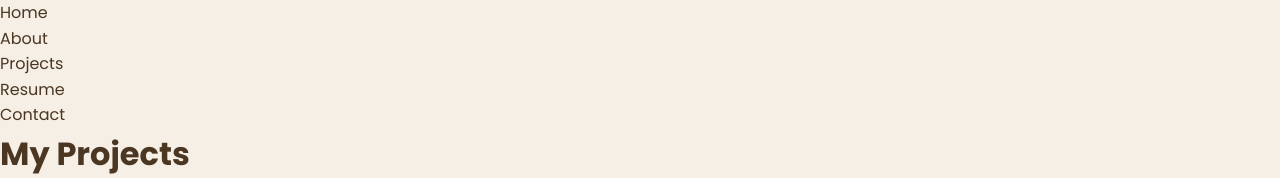
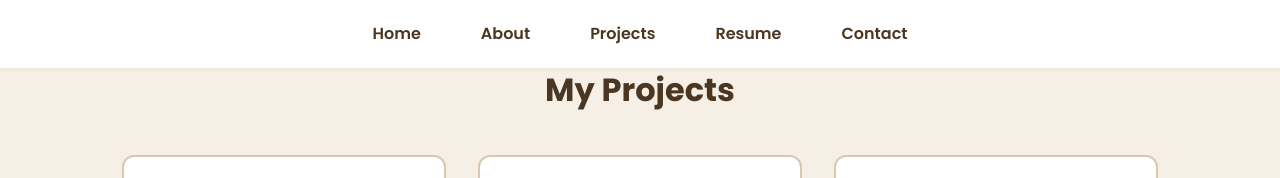
Before and after one commit to monikablakely/technical-portfolio, a plain HTML site: page projects.html in a window 1280 px wide. Shown: the top 178 px of the page. Drawn offline with Linux system fonts and the light colour scheme.

Commit message:
Refactor navigation and project section structure

```diff
--- a/projects.html
+++ b/projects.html
@@ -1,24 +1,25 @@
 <!-- Google Fonts -->
   <link href="https://fonts.googleapis.com/css2?family=Poppins:wght@400;600;700&display=swap" rel="stylesheet" />
+
+  <!-- Link to main CSS -->
   <link rel="stylesheet" href="style.css" />
 
 
 
-  <!-- Navigation -->
+  <!-- Header / Navigation -->
+  <header>
     <nav>
-    <ul>
-      <li><a href="index.html">Home</a></li>
-      <li><a href="about.html">About</a></li>
-      <li><a href="projects.html">Projects</a></li>
-      <li><a href="resume.html">Resume</a></li>
-      <li><a href="contact.html">Contact</a></li>
-    </ul>
+      <a href="index.html">Home</a>
+      <a href="about.html">About</a>
+      <a href="projects.html">Projects</a>
+      <a href="resume.html">Resume</a>
+      <a href="contact.html">Contact</a>
     </nav>
+  </header>
 
   <!-- Projects Section -->
-  <main>
+  <section class="projects-section">
     <h1>My Projects</h1>
-    <section class="projects-section">
     <div class="projects-grid">
 
       <!-- Project 1 -->
@@ -47,17 +48,16 @@
 
     </div>
   </section>
-  </main>
 
   <!-- Footer -->
   <footer>
     <div class="footer-container">
       <div class="footer-left">© 2025 Monika Blakely</div>
       <div class="footer-right">
-        <a href="https://www.linkedin.com/in/monikablakely/" target="_blank" class="social-link">
+        <a href="https://www.linkedin.com/in/monikablakely/" target="_blank" class="social-link" aria-label="LinkedIn">
           <img src="linkedin.svg" alt="LinkedIn" />
         </a>
-        <a href="https://github.com/monikablakely" target="_blank" class="social-link">
+        <a href="https://github.com/monikablakely" target="_blank" class="social-link" aria-label="GitHub">
           <img src="github.svg" alt="GitHub" />
         </a>
       </div>
```
Lines whose indentation alone changed are shown as unchanged.
